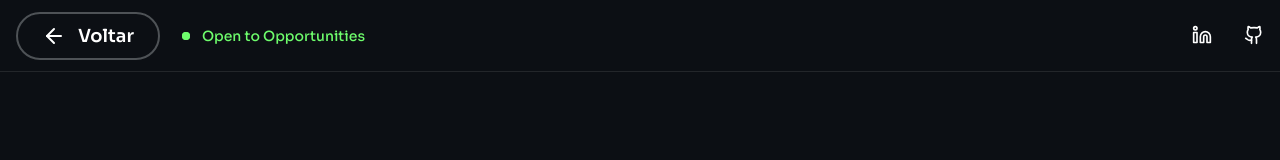
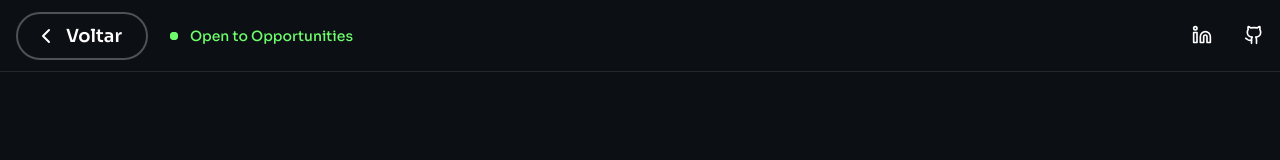
Before and after one commit to paulojanai/my-website-react, a React (Vite) app: page /cases/entregou-me-web in a window 1280 px wide. Shown: the top 160 px of the page. Built offline with nearby package versions, Linux system fonts and the light colour scheme; a web font is replaced by a local one.

Commit message:
fix: buttons back

```diff
--- a/src/components/button/Button.tsx
+++ b/src/components/button/Button.tsx
@@ -1,5 +1,4 @@
 import React from 'react';
-
 interface ButtonProps {
   size: 'small' | 'medium';
   disabled?: boolean;
--- a/src/components/ui/Header.tsx
+++ b/src/components/ui/Header.tsx
@@ -1,6 +1,6 @@
 import { useState, useEffect } from 'react';
 import { Link, useLocation } from 'react-router-dom';
-import { ArrowLeft, Dribbble, Github, Linkedin, Menu, X } from 'lucide-react';
+import { ChevronLeft, Dribbble, Github, Linkedin, Menu, X } from 'lucide-react';
 
 import GridContainer from '@components/Grid';
 import Logo from '@assets/logo-dark.svg';
@@ -9,6 +9,7 @@ import CVPDF from '../../../paulojanai-cv.pdf';
 import { navLinks } from '@data/nav/links';
 import Button from '@components/button/Button';
 import { XTwitter } from '@components/Icons';
+
 import OpenToWork from '@components/OpenToWork';
 
 export function Header() {
@@ -45,10 +46,10 @@ export function Header() {
   return (
     <header>
       {modeCase ? (
-        <GridContainer className='navbar-mode-case'>
+        <GridContainer>
           <div className='left' data-aos='fade-down'>
             <Button href='/' size='small'>
-              <ArrowLeft size={24} />
+              <ChevronLeft size={24} />
               <p>Voltar</p>
             </Button>
             <div className='open-to-work-visible'>
--- a/src/scss/components/ui/_header.scss
+++ b/src/scss/components/ui/_header.scss
@@ -60,9 +60,18 @@ header {
       @include flex(row, center, center);
       gap: 0.8rem;
 
+      //Only mode default
       .logo {
         img {
           height: 2.4rem;
+        }
+      }
+
+      //Only mode case (BUtton back)
+      a {
+        svg {
+          margin-left: -0.8rem;
+          margin-right: -0.4rem;
         }
       }
     }
```
